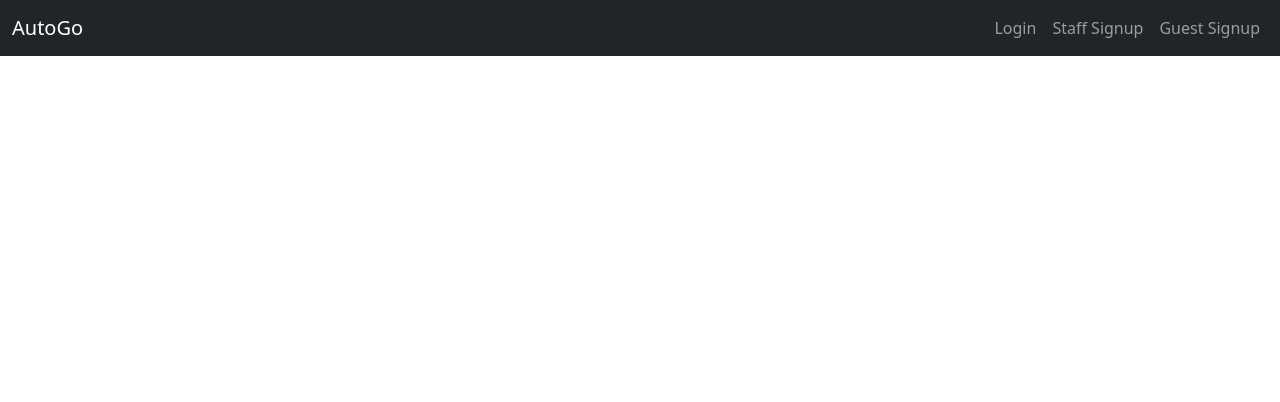
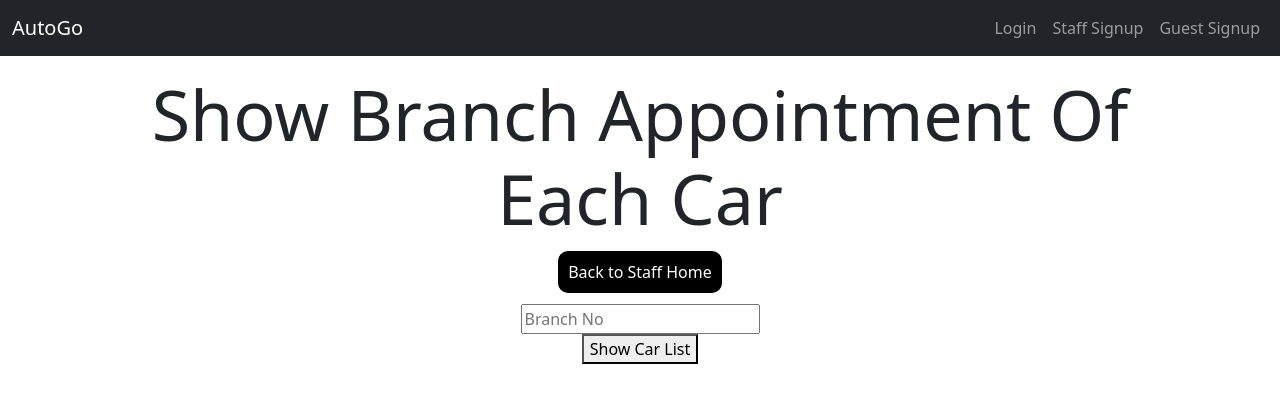
Before and after one commit to lunjielee/3309-AutoGo-GIthub, a React (Create React App) app: page /guest-show-branchAppointment in a window 1280 px wide. Shown: the top 402 px of the page. Built offline with nearby package versions, Linux system fonts and the light colour scheme.

Commit message:
show branch appointment impletmented

```diff
--- a/src/App.js
+++ b/src/App.js
@@ -15,6 +15,7 @@ import StaffSignup from './components/staff_signup'
 import GuestSignup from './components/guest_signup'
 import GuestFindItem from './components/guest_find_item'
 import GuestViewAppointment from './components/guest_view_appointments';
+import GuestShowBranchAppointment from './components/guest_show_branchAppointment';
 import StaffViewAppointment from './components/staff_view_appointment';
 import StaffViewBranchRevenue from './components/staff_view_branchRevenue';
 import AddAppointment from './components/guest_add_appointment';
@@ -62,6 +63,7 @@ class App extends Component {
             <Route path="/staff-home" element={<StaffHome />} />
             <Route path="/guest-view-appointment" element={<GuestViewAppointment />} />
             <Route path="/guest-find-item" element={<GuestFindItem/>}/>
+            <Route path="/guest-show-branchAppointment" element={<GuestShowBranchAppointment />}/>
             <Route path="/staff-view-appointment" element={<StaffViewAppointment />} />
             <Route path="/staff-view-branchRevenue" element={<StaffViewBranchRevenue />}/>
             <Route path="/add-appointment" element={<AddAppointment />} />
--- a/src/components/guest_home.js
+++ b/src/components/guest_home.js
@@ -30,6 +30,9 @@ export default function GuestHome() {
             <div style={a_div_style}>
                 <a href='/guest-find-item' style={a_style}>Find Locations</a>
             </div>
+            <div style={a_div_style}>
+                <a href='/guest-show-branchAppointment' style={a_style}>Show Branch Appointments</a>
+            </div>
         </div>
     )
 
--- /dev/null
+++ b/src/components/guest_show_branchAppointment.js
@@ -0,0 +1,65 @@
+import React, { useState } from "react";
+import Axios from 'axios';
+
+
+export default function GuestShowBranchAppointment() {
+
+    const a_style = {
+        backgroundColor: "black",
+        color: "white",
+        textDecoration: "none",
+        padding: "10px",
+        borderRadius: "10px",
+    }
+
+    const a_div_style = {
+        margin: "20px",
+    }
+
+    const API_DOMAIN = process.env.API_DOMAIN || 'localhost';
+
+    const [branchNo, setBranchNo] = useState();
+    const [carlist, setCarList] = useState([]);
+
+
+    const getCarList = ()=>{
+        console.log(localStorage.currentUser);
+        Axios.post(`http://${API_DOMAIN}:8081/api/staff_show_branchAppointment`, {
+            branchNo: branchNo
+
+        }).then(response => {
+            console.log(response.data);
+            setCarList(response.data);
+        })
+    }
+
+    return(
+        <div>
+            <h1>Show Branch Appointment Of Each Car</h1>
+            <div style={a_div_style}>
+                <a href='/staff-home' style={a_style}>Back to Staff Home</a>
+            </div>
+            <input onChange={(event)=> {setBranchNo(event.target.value)}} id='branchNo' placeholder='Branch No'></input><br/>
+
+            <button onClick={getCarList}>Show Car List</button>
+
+            {carlist.map((val)=>{
+                console.log(val)
+
+                return <div>
+                    <input value='License Plate'readOnly></input>
+                    <input value='Color' readOnly></input>
+                    <input value='Model' readOnly></input>
+                    <input value='Make' readOnly></input>
+                    <input value='Branch Number' readOnly></input>
+
+                    <input value={val.licensePlate} readOnly></input>
+                    <input value={val.color} readOnly></input>
+                    <input value={val.model} readOnly></input>
+                    <input value={val.make} readOnly></input>
+                    <input value={val.branchNo} readOnly></input>
+                </div>
+            })}
+        </div>
+    )
+}
--- a/src/components/staff_view_branchRevenue.js
+++ b/src/components/staff_view_branchRevenue.js
@@ -17,9 +17,9 @@ export default function StaffViewBranchRevenue() {
 
     const API_DOMAIN = process.env.API_DOMAIN || 'localhost';
 
-    const [dateFrom, setDateFrom]=useState("");
-    const [dateTo, setDateTo]=useState("");
-    const [dateList, setDateList]=useState([]);
+    const [dateFrom, setDateFrom] = useState("");
+    const [dateTo, setDateTo] = useState("");
+    const [dateList, setDateList] = useState([]);
 
 
     const getDateList = () => {
@@ -40,11 +40,9 @@ export default function StaffViewBranchRevenue() {
             <div style={a_div_style}>
                 <a href='/staff-home' style={a_style}>Back to Staff Home Page</a><br />
             </div>
-            <label for='dateFrom'>Date From: </label>
-            <input onChange={(event)=>{setDateFrom(event.target.value)}} id='dateFrom' placeholder='Date From'></input><br/>
 
-            <label for='dateTo'>Date To: </label>
-            <input onChange={(event=>{setDateTo(event.target.value)})} id='dateTo' placeholder='Date To'></input><br/>
+            <input onChange={(event) => { setDateFrom(event.target.value) }} id='dateFrom' placeholder='Date From'></input><br />
+            <input onChange={(event => { setDateTo(event.target.value) })} id='dateTo' placeholder='Date To'></input><br />
 
             <button onClick={getDateList}>Show Branch</button>
             <div>Follow this format: 2021-08-20 10:00:00</div>
@@ -54,7 +52,7 @@ export default function StaffViewBranchRevenue() {
                 console.log(val)
 
                 return <div>
-                    <input Value='Branch Number' readOnly></input>
+                    <input value='Branch Number' readOnly></input>
                     <input value='Location' readOnly></input>
                     <input value='Monthly Revenue' readOnly></input>
 
```
Also changed, not shown: server.js (+31 -11 lines).
